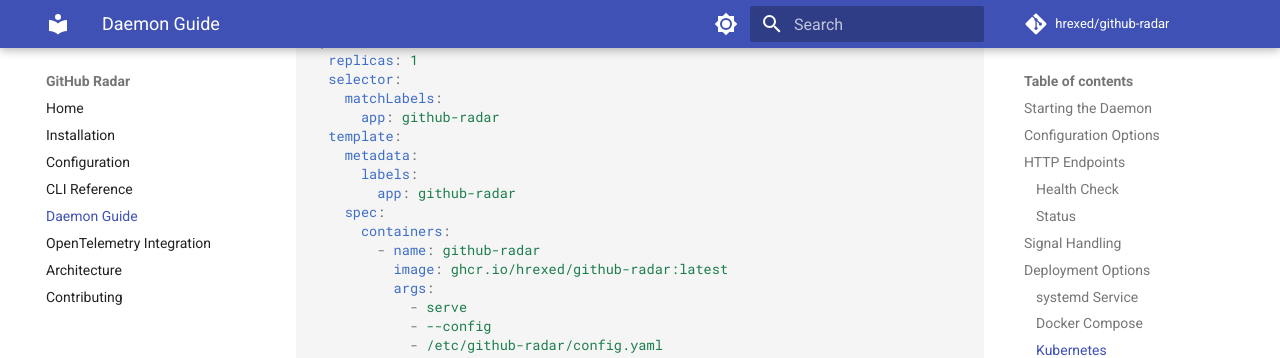
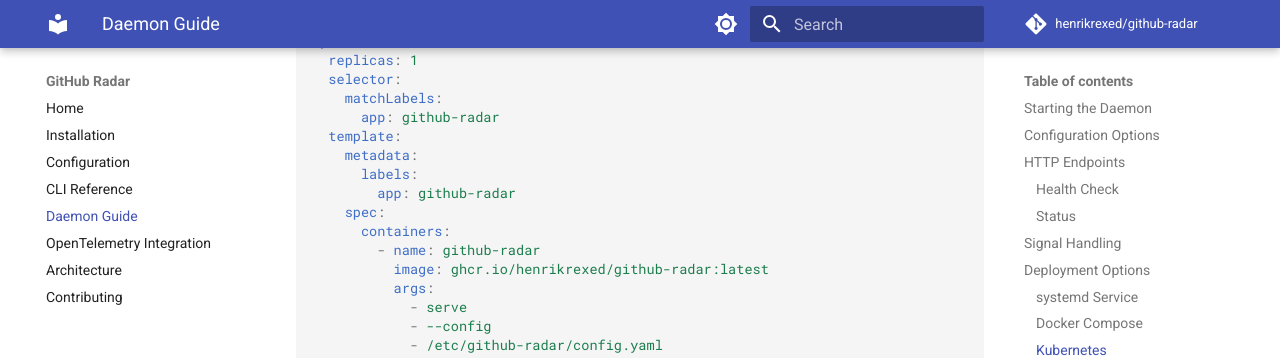
Before and after one commit to henrikrexed/github-radar, an MkDocs documentation site: the page built from docs/daemon-guide.md, in a window 1280 px wide and 900 px high, scrolled down 3798 px. Shown: the top 358 px of the window. Built offline with MkDocs 1.6.1 and Material for MkDocs 9.7.7, drawn with Linux system fonts in a browser that asks for light colours; comment, search, counter and statistics services are not loaded.

Commit message:
fix: update documentation URLs to match GitHub repo
Update all documentation URLs from hrexed/github-radar to
henrikrexed/github-radar to match the actual GitHub repository.
Affects README badges, download links, MkDocs config, and docs pages.

Co-Authored-By: Claude Opus 4.6 <noreply@anthropic.com>

```diff
--- a/docs/daemon-guide.md
+++ b/docs/daemon-guide.md
@@ -177,7 +177,7 @@ spec:
     spec:
       containers:
         - name: github-radar
-          image: ghcr.io/hrexed/github-radar:latest
+          image: ghcr.io/henrikrexed/github-radar:latest
           args:
             - serve
             - --config
--- a/mkdocs.yml
+++ b/mkdocs.yml
@@ -1,8 +1,8 @@
 site_name: GitHub Radar
 site_description: Open Source Growth Intelligence - Detect trending GitHub projects before they go viral
 site_url: https://hrexed.github.io/github-radar
-repo_url: https://github.com/hrexed/github-radar
-repo_name: hrexed/github-radar
+repo_url: https://github.com/henrikrexed/github-radar
+repo_name: henrikrexed/github-radar
 
 theme:
   name: material
```
Also changed, not shown: README.md (+8 -8 lines), docs/contributing.md (+1 -1 lines), docs/installation.md (+9 -9 lines).
